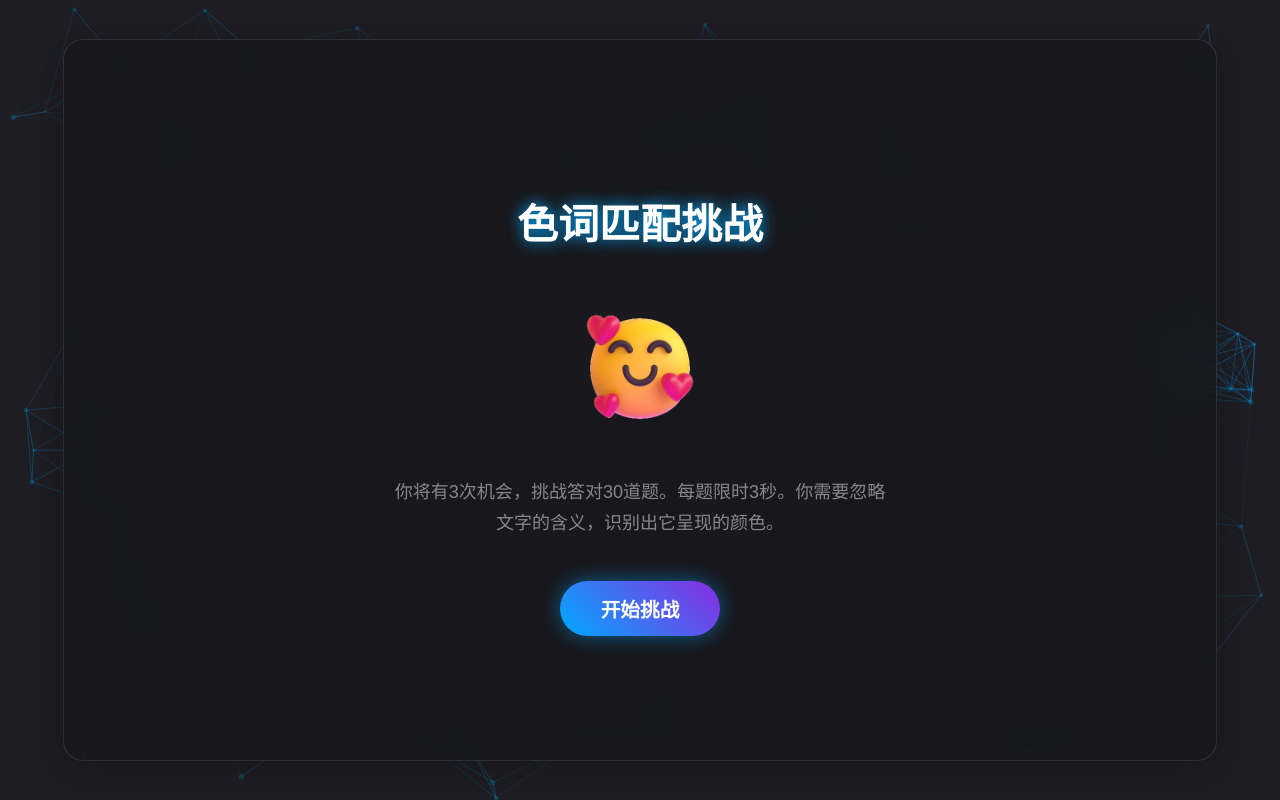
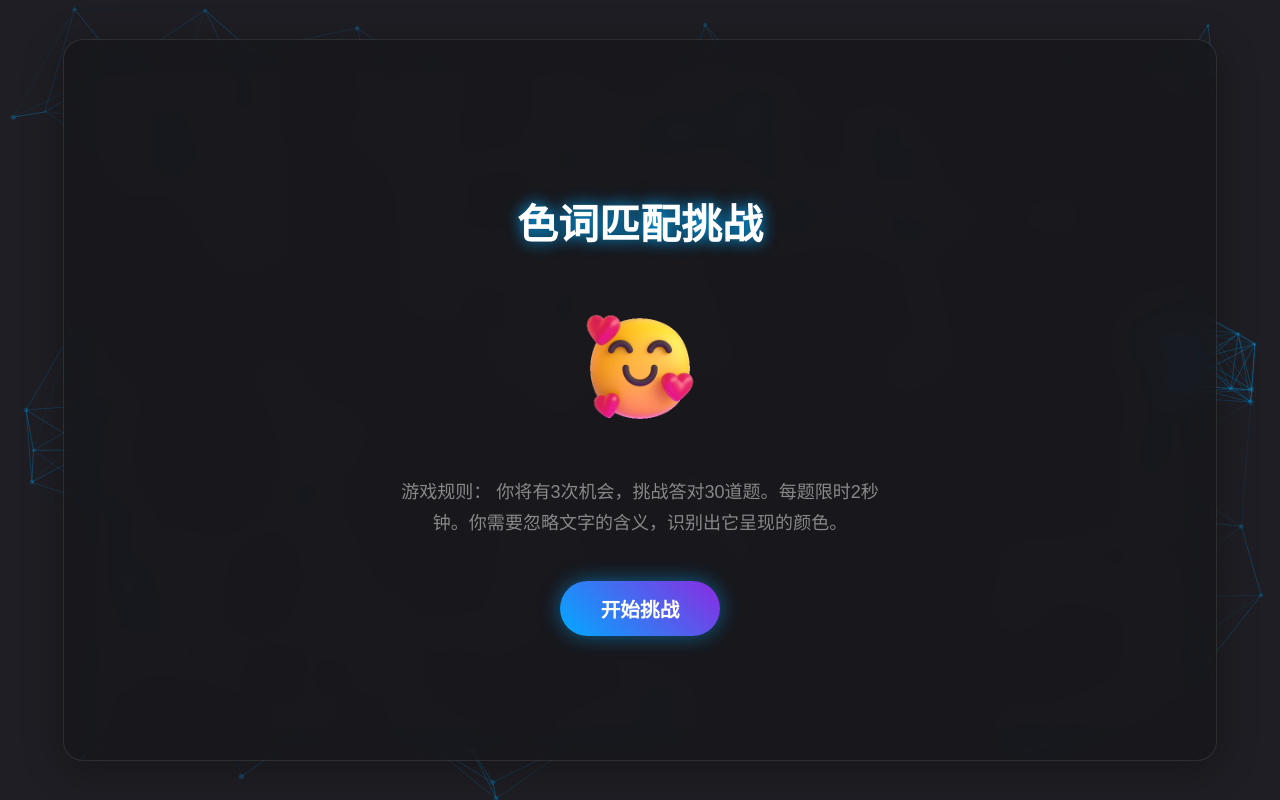
Before and after one commit to Purrist/color-test, a Flask app: page / in a window 1280 px wide. Run offline with Flask 3, Linux system fonts and the light colour scheme.

Commit message:
7.30.1026（基准版本）

```diff
--- a/templates/index.html
+++ b/templates/index.html
@@ -200,7 +200,7 @@
         <div id="welcome-screen" class="screen visible">
             <h1 class="main-title">色词匹配挑战</h1>
             <img id="emoji" src="{{ url_for('static', filename='asset/emoji.gif') }}" alt="动态表情">
-            <p class="instructions-text">你将有3次机会，挑战答对30道题。每题限时3秒。你需要忽略文字的含义，识别出它呈现的颜色。</p>
+            <p class="instructions-text">游戏规则： 你将有3次机会，挑战答对30道题。每题限时2秒钟。你需要忽略文字的含义，识别出它呈现的颜色。</p>
             <button id="start-button">开始挑战</button>
         </div>
 
@@ -274,7 +274,7 @@
 
             const checkmarkSVG = `<path fill="none" stroke="var(--correct-color)" stroke-width="8" stroke-linecap="round" stroke-linejoin="round" d="M20,50 L40,70 L80,30" />`;
             const crossSVG = `<path fill="none" stroke="var(--incorrect-color)" stroke-width="8" stroke-linecap="round" d="M20,20 L80,80 M80,20 L20,80" />`;
-            const TARGET_CORRECT = 30, ROUND_DURATION = 3000, FEEDBACK_DURATION = 2000, FIXATION_DURATION = 500;
+            const TARGET_CORRECT = 30, ROUND_DURATION = 2000, FEEDBACK_DURATION = 1500, FIXATION_DURATION = 500;
             const WORDS = ['红', '黄', '绿', '蓝', '白'], COLORS = { '红': 'red', '黄': 'yellow', '绿': 'green', '蓝': 'blue', '白': 'white' };
             let lives, correctCount, totalReactionTime, totalTime, roundStartTime, gameActive = false, totalTimerInterval, roundTimer, mainTimeout;
 
```
